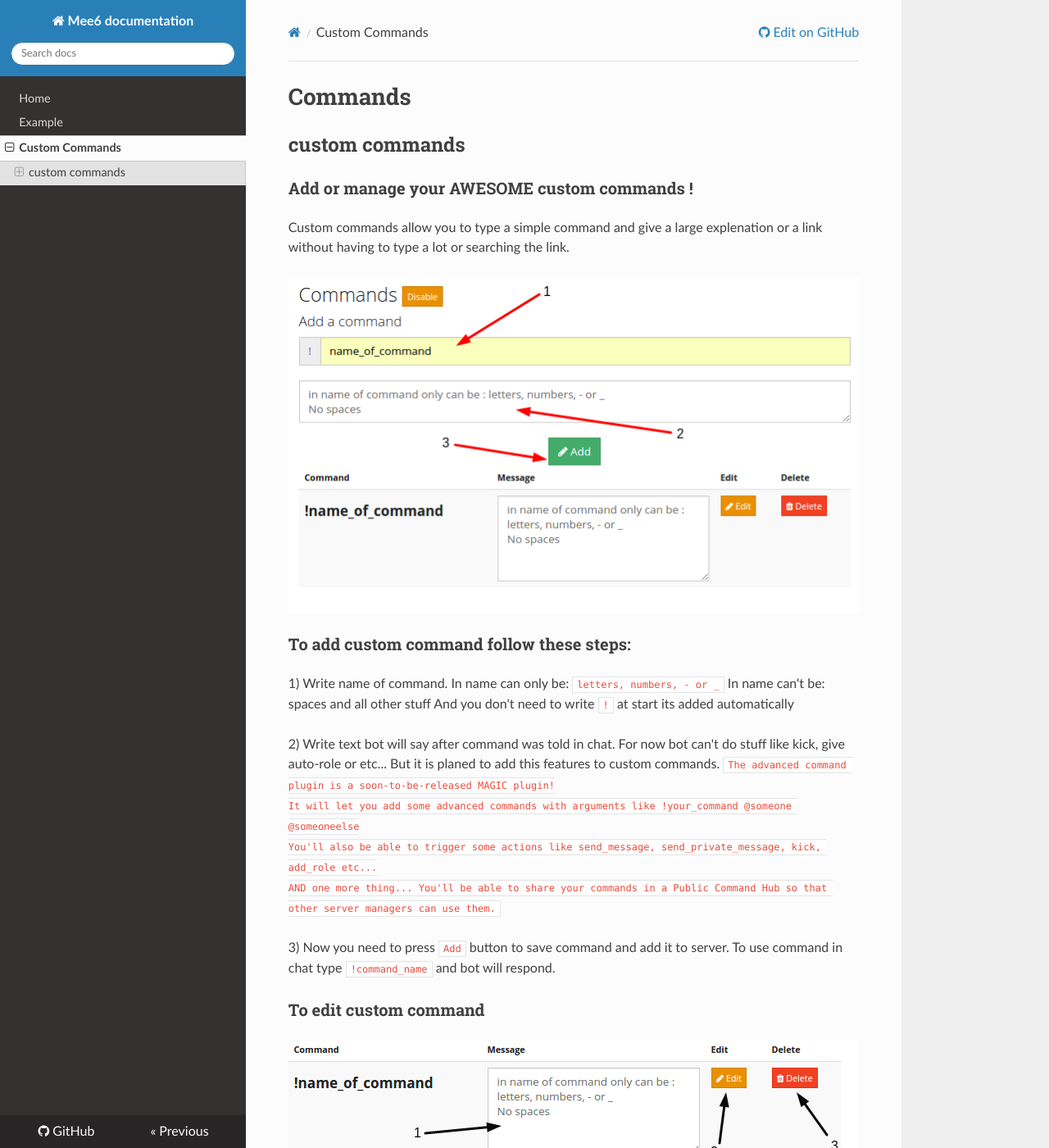
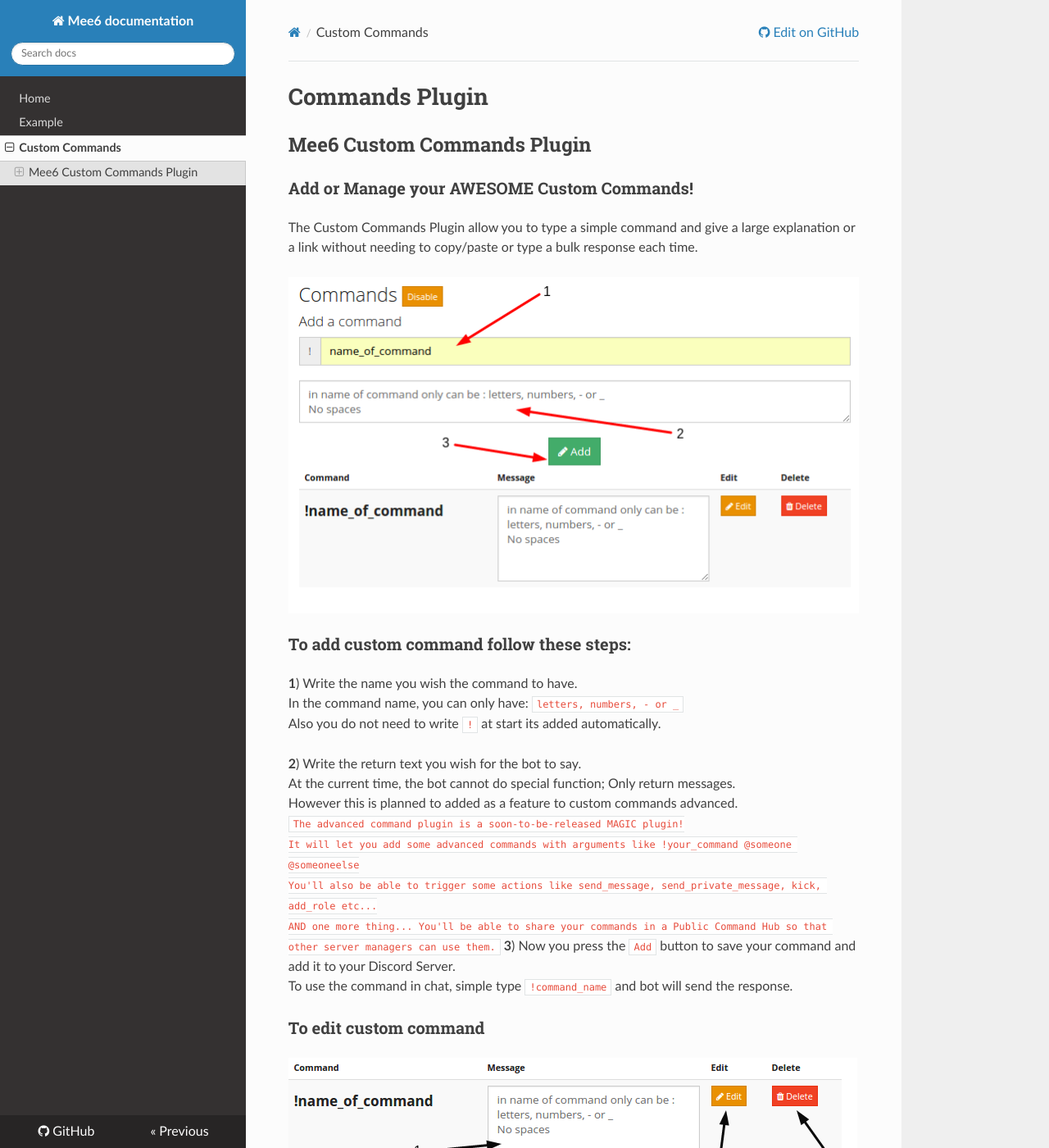
Before and after one commit to Mee6/Mee6-documentation, an MkDocs documentation site: the page built from docs/Commands.md, in a window 1280 px wide and 1400 px high. Shown: the whole window at 82% size. Built offline with MkDocs 1.6.1, drawn with Linux system fonts in a browser that asks for light colours; nearby versions of some CDN libraries; old or Windows-style settings are respelled for this version of MkDocs; some of the changed text lies outside the part shown.

Commit message:
Fixed Grammar; Uniformity (#3)
Fixed most of the grammar issues and reformatted messages; Fix any more you find or I may of added.

````diff
--- a/docs/Commands.md
+++ b/docs/Commands.md
@@ -1,34 +1,32 @@
-#Commands
-##custom commands
-###Add or manage your **AWESOME** custom commands !
-Custom commands allow you to type a simple command and give a large explenation or a link without having to type a lot or searching the link.
+#Commands Plugin
+##Mee6 Custom Commands Plugin
+###Add or Manage your **AWESOME** Custom Commands!
+The Custom Commands Plugin allow you to type a simple command and give a large explanation or a link without needing to copy/paste or type a bulk response each time.
 
-![field explenation](pics/commands.png)
+![add_commands](pics/commands.png)
 
 ###To add custom command follow these steps:
 
-1) Write name of command.
-In name can only be: `letters, numbers, - or _`
-In name can't be: spaces and all other stuff
-And you don't need to write `!` at start its added automatically
+**1**) Write the name you wish the command to have.
+In the command name, you can only have: `letters, numbers, - or _`
+Also you do not need to write `!` at start its added automatically.
 
-2) Write text bot will say after command was told in chat.
-For now bot can't do stuff like kick, give auto-role or etc...
-But it is planed to add this features to custom commands.
+**2**) Write the return text you wish for the bot to say.
+At the current time, the bot cannot do special function; Only return messages.
+However this is planned to added as a feature to custom commands advanced.
 ```The advanced command plugin is a soon-to-be-released MAGIC plugin!
 It will let you add some advanced commands with arguments like !your_command @someone @someoneelse
 You'll also be able to trigger some actions like send_message, send_private_message, kick, add_role etc...
 AND one more thing... You'll be able to share your commands in a Public Command Hub so that other server managers can use them.```
-
-3) Now you need to press `Add` button to save command and add it to server.
-To use command in chat type `!command_name` and bot will respond.
+**3**) Now you press the `Add` button to save your command and add it to your Discord Server.
+To use the command in chat, simple type `!command_name` and bot will send the response.
 
 ###To edit custom command
+![edit_commands](pics/commands_edit.png)
 
-![to edit custom command](pics/commands_edit.png)
+If you wish to modify an existing command.
+**1**) Edit your return response. (You currently cannot change command name.)
+**2**) Press `Edit` Button to save changes to command.
 
-1) Edit your answer message. (you cant edit name)
-
-2) Press `Edit` Button to save changes to command.
-
-3) Press `Delete` button to delete (remove) command.
+If you wish to remove an existing command.
+**1**) Press the `Delete` button to delete (remove) an existing command.
````
